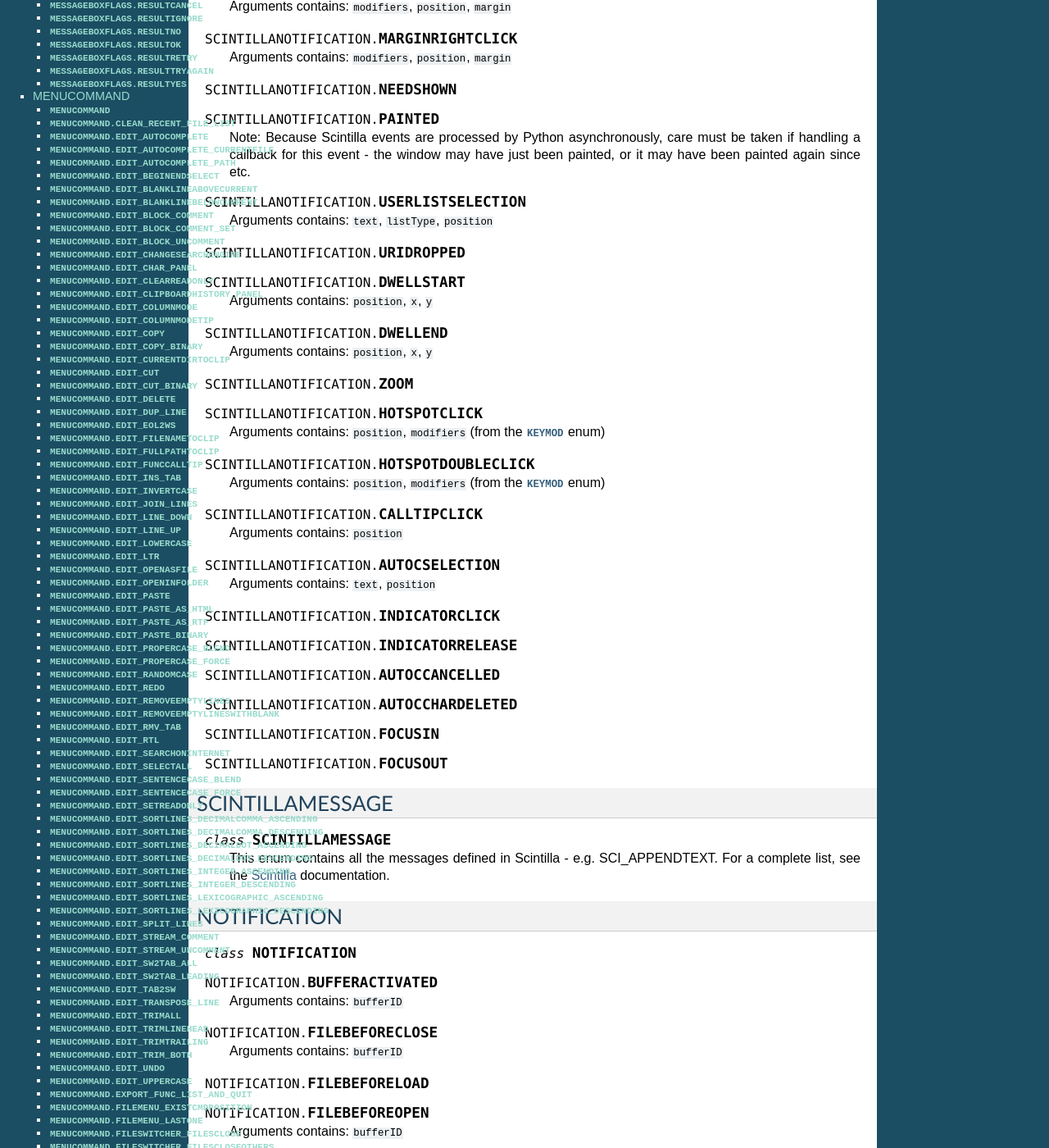
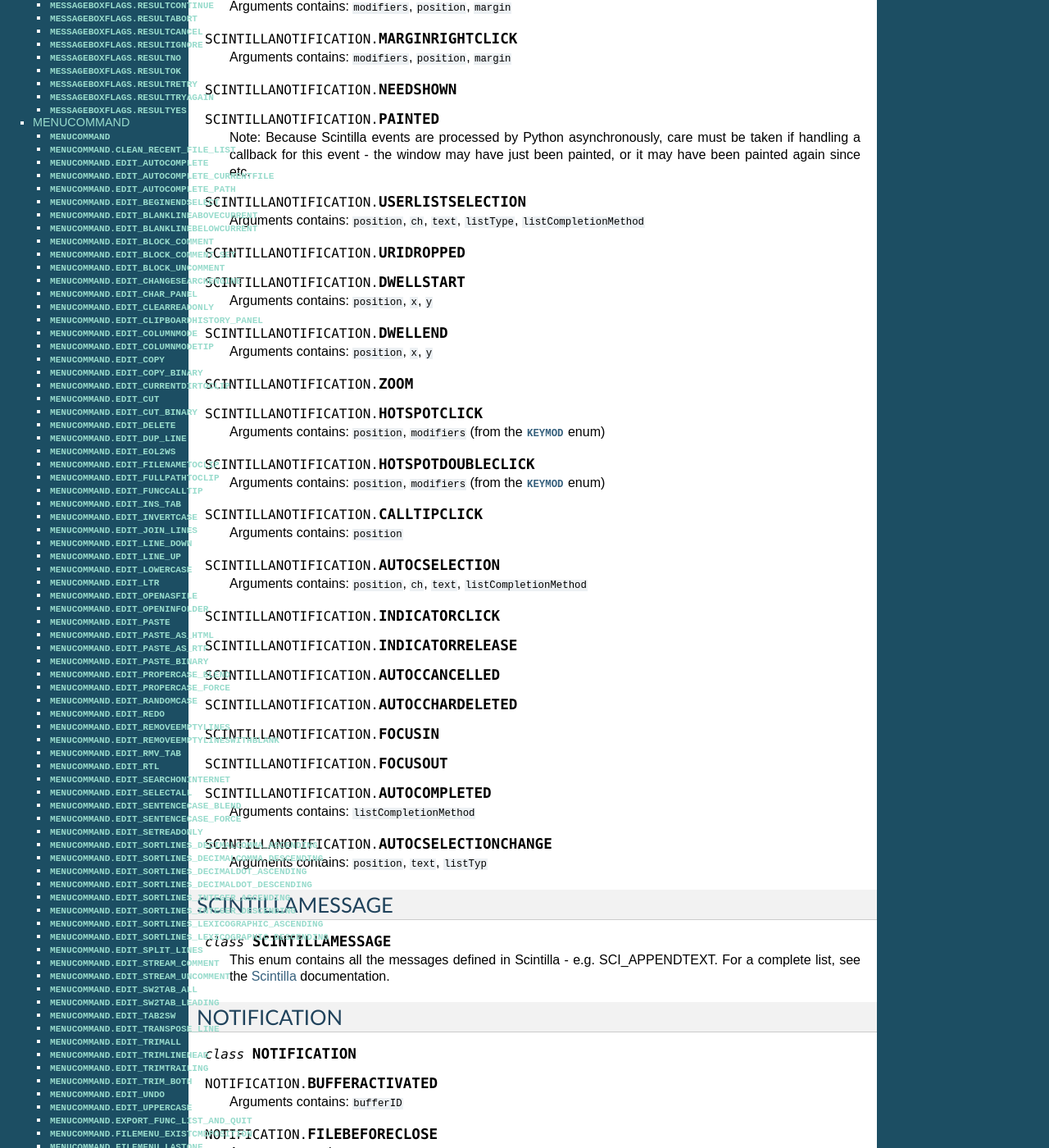
Before and after one commit to bruderstein/PythonScript, a Sphinx documentation site: the page built from docs/source/enums.rst, in a window 1280 px wide and 1400 px high, scrolled down 1661 px. Shown: the whole window at 82% size. Built offline with Sphinx 7.4.7, drawn with Linux system fonts in a browser that asks for light colours; some of the changed text lies outside the part shown.

Commit message:
add missing SCNotification attributes (and fix spelling error "SCINTILLANOTFICATION"), fix #253

```diff
--- a/docs/source/enums.rst
+++ b/docs/source/enums.rst
@@ -59,15 +59,15 @@ STATUSBARSECTION
 
 SCINTILLANOTIFICATION
 ---------------------
-.. _SCINTILLANOTFICATION:
-.. class:: SCINTILLANOTFICATION
+.. _SCINTILLANOTIFICATION:
+.. class:: SCINTILLANOTIFICATION
 .. attribute:: SCINTILLANOTIFICATION.STYLENEEDED
 
    Arguments contains: ``position``
 
 .. attribute:: SCINTILLANOTIFICATION.CHARADDED
 
-   Arguments contains: ``ch`` - the character added (as an int)
+   Arguments contains: ``ch`` - the character added (as an int), ``characterSource``
 
 .. attribute:: SCINTILLANOTIFICATION.SAVEPOINTREACHED
 
@@ -111,7 +111,7 @@ SCINTILLANOTIFICATION
 
 .. attribute:: SCINTILLANOTIFICATION.USERLISTSELECTION
 
-   Arguments contains: ``text``, ``listType``, ``position``
+   Arguments contains: ``position``, ``ch``, ``text``, ``listType``, ``listCompletionMethod``
 
 .. attribute:: SCINTILLANOTIFICATION.URIDROPPED
 
@@ -139,7 +139,7 @@ SCINTILLANOTIFICATION
 
 .. attribute:: SCINTILLANOTIFICATION.AUTOCSELECTION
 
-   Arguments contains: ``text``, ``position``
+   Arguments contains: ``position``, ``ch``, ``text``, ``listCompletionMethod``
 
 .. attribute:: SCINTILLANOTIFICATION.INDICATORCLICK
 
@@ -153,6 +153,13 @@ SCINTILLANOTIFICATION
 
 .. attribute:: SCINTILLANOTIFICATION.FOCUSOUT
 
+.. attribute:: SCINTILLANOTIFICATION.AUTOCOMPLETED
+
+   Arguments contains: ``listCompletionMethod``
+
+.. attribute:: SCINTILLANOTIFICATION.AUTOCSELECTIONCHANGE
+
+   Arguments contains: ``position``, ``text``, ``listTyp``
 
 SCINTILLAMESSAGE
 ----------------
```
Also changed, not shown: 1 other file.
